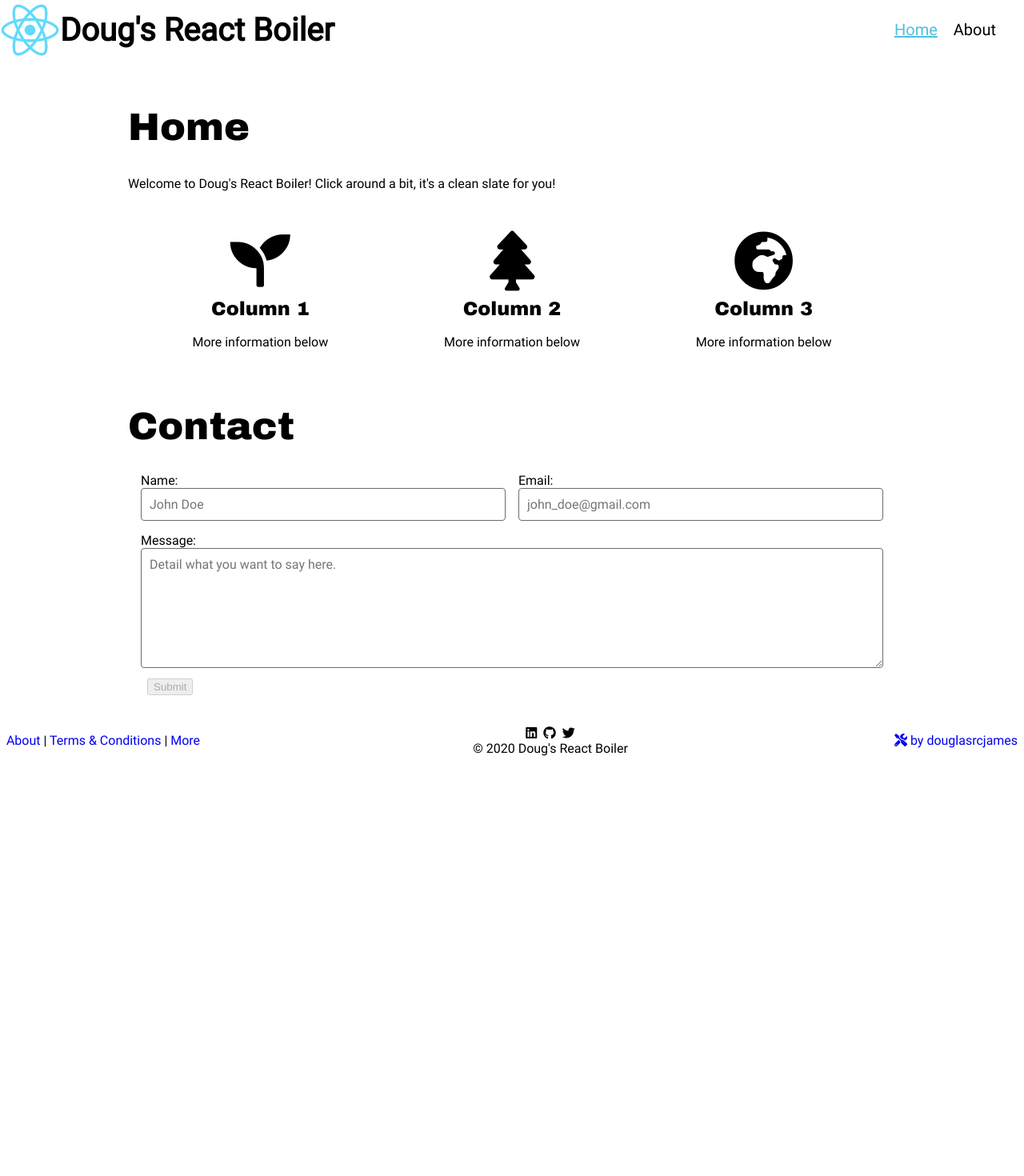
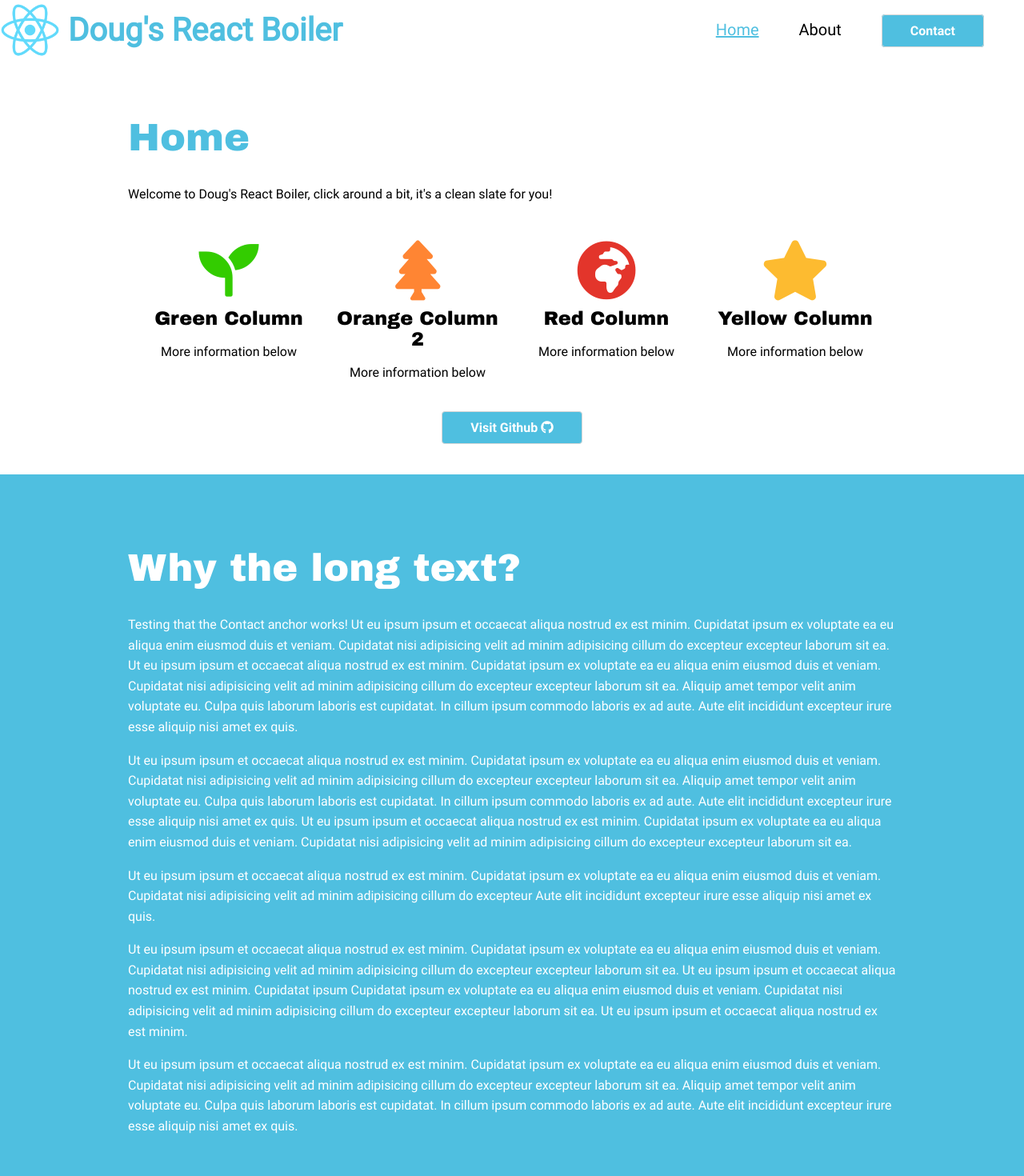
Before and after one commit to douglasrcjames/dougs-react-boiler, a React (Create React App) app: page / in a window 1280 px wide. Shown: the top 1470 px of the page at 80% size. Before the commit the page ends 956 px from the top, so only its background shows below. Built offline with nearby package versions, Linux system fonts and the light colour scheme; no server answers; a web font is replaced by a local one.

Commit message:
Added basic button, Contact Anchor,  and more!
Colors to icons, gituhb link, full width background! looks great right?!

deployed

```diff
--- a/package.json
+++ b/package.json
@@ -15,6 +15,7 @@
     "react-ga": "^3.2.0",
     "react-helmet": "^6.1.0",
     "react-router-dom": "^5.2.0",
+    "react-router-hash-link": "^2.2.2",
     "yup": "^0.29.3"
   },
   "scripts": {
--- a/src/assets/css/Align.scss
+++ b/src/assets/css/Align.scss
@@ -19,21 +19,14 @@ body {
 /* Large */
 @media screen and (min-width: 1181px) {
     .wrapper {
-        /* For outer div holding the body */
         margin: 0 auto;
         width: 75%;
-        padding: 2% 0 0 0;
+        padding: 3% 0;
     }
 
     .wrapper-w-img {
         padding: 0 5% 0 7%;
       }
-
-    .top-wrapper {
-        margin: 0 auto;
-        width: 100%;
-        padding: 3% 0 0 0;
-    }
 
     .xl-container {
         margin: auto;
@@ -65,18 +58,12 @@ body {
     .wrapper {
         margin: 0 auto;
         width: 80%;
-        padding: 2% 0 0 0;
+        padding: 2% 0;
     }
 
     .wrapper-w-img {
-        padding: 0 1% 0 1%;
+        padding: 0 1%;
       }
-
-    .top-wrapper {
-        margin: 0 auto;
-        width: 100%;
-        padding: 7.5% 0 0 0;
-    }
 
     .xl-container {
         margin: auto;
@@ -108,18 +95,13 @@ body {
     .wrapper {
         margin: 0 auto;
         width: 90%;
-        padding: 2% 0 0 0;
+        padding: 2% 0%;
     }
 
     .wrapper-w-img {
-        padding: 0 1% 0 1%;
+        padding: 0 1%;
       }
 
-    .top-wrapper {
-        margin: 0 auto;
-        width: 100%;
-        padding: 15% 0 0 0;
-    }
 
     .xl-container {
         margin: auto;
@@ -428,6 +410,7 @@ body {
     padding-bottom: 10px;
     display: flex;
     align-items: center;
+    margin-left: 10px;
   }
 
   @media screen and (max-width: 900px) {
--- a/src/assets/css/Forms.scss
+++ b/src/assets/css/Forms.scss
@@ -37,3 +37,23 @@ textarea {
   border-radius: 4px;
   background-color: white;
 }
+
+// Buttons
+.md-blue-btn {
+  background-color: $blue;
+  font-family: $roboto-bold;
+  font-size: 16px;
+  border-radius: 4px;
+  padding: 10px 35px;
+  color: $white;
+  border: $light-grey solid 1px;
+  cursor: pointer;
+}
+
+.md-blue-btn:hover {
+  background-color: $light-blue;
+}
+
+.md-blue-btn:focus {
+  border: none;
+}
--- a/src/assets/css/Header.scss
+++ b/src/assets/css/Header.scss
@@ -11,16 +11,18 @@
 
 .nav-l-text {
     font-size: 2.5rem;
-    color: black;
+    color: $black;
     vertical-align: middle;
     display: inline-block;
     font-weight: 700;
+    margin-left: 10px;
+    color: $blue
 }
 
 .nav-links {
     float: right;
     text-align: right;
-    padding-right: 25px;
+    padding-right: 50px;
 }
 
 .nav-link {
@@ -29,7 +31,7 @@
     height: 75px;
     line-height: 75px;
     color: $black !important;
-    padding: 0px 10px 0px 10px;
+    padding: 0 25px;
     font-size: 20px;
   }
 
@@ -40,6 +42,10 @@
 .nav-select {
     color: $blue !important;
     text-decoration: underline !important;
+}
+
+.nav-button {
+    margin-left: 25px;
 }
 
 /* Mobile */
--- a/src/assets/css/Misc.scss
+++ b/src/assets/css/Misc.scss
@@ -69,12 +69,25 @@
 /*
 * Background colors
 */
-.background-blue {
+.full-width {
+    width: 100vw;
+    position: relative;
+    left: 50%;
+    right: 50%;
+    margin: 0 -50vw;
+    padding: 20px 0;
+  }
+
+.bg-blue {
     background: $blue
 }
 
-.background-white {
+.bg-white {
     background: $white
+}
+
+.bg-black {
+    background: $black
 }
 
 /*
@@ -139,6 +152,10 @@ tbody tr:hover {
     box-shadow: 0 8px 16px 0 rgba(0,0,0,0.2);
 }
 
+/* Full width backgrounds */
+
+
+
 /*
 * Misc
 */
--- a/src/assets/css/Text.scss
+++ b/src/assets/css/Text.scss
@@ -22,11 +22,13 @@
 h1 {
     font-size: 3em;
     font-family: $roboto-black;
+    color: $blue;
 }
 
 h2 {
     font-size: 2.5em;
     font-family: $roboto-black;
+    color: $blue;
 }
 
 h3 {
--- a/src/components/misc/ContactForm.js
+++ b/src/components/misc/ContactForm.js
@@ -106,6 +106,7 @@ export default class ContactForm extends Component {
                                     <Col xs={12}>
                                         <button
                                             type="submit"
+                                            className="md-blue-btn"
                                             disabled={!props.dirty && !props.isSubmitting}>
                                                 Submit
                                         </button>
--- a/src/components/misc/Header.js
+++ b/src/components/misc/Header.js
@@ -1,5 +1,7 @@
 import React, { Component } from 'react'
 import { NavLink, Link, withRouter } from "react-router-dom";
+import { HashLink as HashNavLink } from 'react-router-hash-link';
+
 import "../../assets/css/Header.scss";
 
 class Header extends Component {
@@ -31,6 +33,11 @@ class Header extends Component {
                             activeClassName="nav-select">
                             About
                         </NavLink>
+                        <HashNavLink
+                            to="/#Contact"
+                            className="md-blue-btn nav-button">
+                            Contact
+                        </HashNavLink>
                     </div>
 
                 </nav>
--- a/src/components/pages/About.js
+++ b/src/components/pages/About.js
@@ -19,9 +19,11 @@ export default class About extends Component {
                 </p>
 
                 <div className="center-text">
-                    <button>
-                        <Link to="/bad-link">See 404 error</Link>
-                    </button>
+                    <Link to="/bad-link">
+                        <button className="md-blue-btn">
+                            See 404 error
+                        </button>
+                    </Link>
                 </div>
 
                 <p>
--- a/src/components/pages/Home.js
+++ b/src/components/pages/Home.js
@@ -6,37 +6,95 @@ import ContactForm from '../misc/ContactForm';
 export default class Home extends Component {
     render() {
         return (
+            <>
             <div className="wrapper">
                 <Helmet>
                     <title>Home | Doug's React Boiler</title>
                 </Helmet>
                 <h1>Home</h1>
                 {/* TODO: update content */}
-                <p>Welcome to Doug's React Boiler! Click around a bit, it's a clean slate for you!</p>
+                <p>Welcome to Doug's React Boiler, click around a bit, it's a clean slate for you!</p>
                 <br/>
                 <Grid fluid>
                     <Row center="xs">
-                        <Col xs={12} sm={4}>
-                            <i className="fas fa-seedling xl-icon" />
-                            <h3>Column 1</h3>
+                        <Col xs={12} sm={3}>
+                            <i className="fas fa-seedling xl-icon green" />
+                            <h3>Green Column</h3>
                             <p>More information below</p>
                         </Col>
-                        <Col xs={12} sm={4}>
-                            <i className="fas fa-tree xl-icon" />
-                            <h3>Column 2</h3>
+                        <Col xs={12} sm={3}>
+                            <i className="fas fa-tree xl-icon orange" />
+                            <h3>Orange Column 2</h3>
                             <p>More information below</p>
                         </Col>
-                        <Col xs={12} sm={4}>
-                            <i className="fas fa-globe-africa xl-icon" />
-                            <h3>Column 3</h3>
+                        <Col xs={12} sm={3}>
+                            <i className="fas fa-globe-africa xl-icon red" />
+                            <h3>Red Column</h3>
+                            <p>More information below</p>
+                        </Col>
+                        <Col xs={12} sm={3}>
+                            <i className="fas fa-star xl-icon yellow" />
+                            <h3>Yellow Column</h3>
                             <p>More information below</p>
                         </Col>
                     </Row>
                 </Grid>
                 <br/>
-                <h1>Contact</h1>
+                <div className="center-text">
+                    <a href="https://www.github.com/douglasrcjames/dougs-react-boiler" target="_blank" rel="noopener noreferrer">
+                        <button className="md-blue-btn">
+                            Visit Github <i className="fab fa-github" />
+                        </button>
+                    </a>
+                </div>
+            </div>
+            <div className="full-width bg-blue">
+                <div className="wrapper white">
+                    <h1 className="white">Why the long text?</h1>
+                    <p>
+                        Testing that the Contact anchor works! Ut eu ipsum ipsum et occaecat aliqua nostrud ex est minim.
+                        Cupidatat ipsum ex voluptate ea eu aliqua enim eiusmod duis et veniam. Cupidatat nisi adipisicing velit ad
+                        minim adipisicing cillum do excepteur excepteur laborum sit ea. Ut eu ipsum ipsum et occaecat aliqua nostrud ex est minim.
+                        Cupidatat ipsum ex voluptate ea eu aliqua enim eiusmod duis et veniam. Cupidatat nisi adipisicing velit ad
+                        minim adipisicing cillum do excepteur excepteur laborum sit ea. Aliquip amet tempor velit anim voluptate eu. Culpa quis laborum laboris est cupidatat.
+                        In cillum ipsum commodo laboris ex ad aute. Aute elit incididunt excepteur irure esse aliquip nisi amet ex quis.
+                    </p>
+                    <p>
+                        Ut eu ipsum ipsum et occaecat aliqua nostrud ex est minim.
+                        Cupidatat ipsum ex voluptate ea eu aliqua enim eiusmod duis et veniam. Cupidatat nisi adipisicing velit ad
+                        minim adipisicing cillum do excepteur excepteur laborum sit ea. Aliquip amet tempor velit anim voluptate eu. Culpa quis laborum laboris est cupidatat.
+                        In cillum ipsum commodo laboris ex ad aute. Aute elit incididunt excepteur irure esse aliquip nisi amet ex quis.
+                        Ut eu ipsum ipsum et occaecat aliqua nostrud ex est minim.
+                        Cupidatat ipsum ex voluptate ea eu aliqua enim eiusmod duis et veniam. Cupidatat nisi adipisicing velit ad
+                        minim adipisicing cillum do excepteur excepteur laborum sit ea.
+                    </p>
+                    <p>
+                        Ut eu ipsum ipsum et occaecat aliqua nostrud ex est minim.
+                        Cupidatat ipsum ex voluptate ea eu aliqua enim eiusmod duis et veniam. Cupidatat nisi adipisicing velit ad
+                        minim adipisicing cillum do excepteur Aute elit incididunt excepteur irure esse aliquip nisi amet ex quis.
+                    </p>
+                    <p>
+                        Ut eu ipsum ipsum et occaecat aliqua nostrud ex est minim.
+                        Cupidatat ipsum ex voluptate ea eu aliqua enim eiusmod duis et veniam. Cupidatat nisi adipisicing velit ad
+                        minim adipisicing cillum do excepteur excepteur laborum sit ea.
+                        Ut eu ipsum ipsum et occaecat aliqua nostrud ex est minim.
+                        Cupidatat ipsum Cupidatat ipsum ex voluptate ea eu aliqua enim eiusmod duis et veniam. Cupidatat nisi adipisicing velit ad
+                        minim adipisicing cillum do excepteur excepteur laborum sit ea.
+                        Ut eu ipsum ipsum et occaecat aliqua nostrud ex est minim.
+                    </p>
+                    <p>
+                        Ut eu ipsum ipsum et occaecat aliqua nostrud ex est minim.
+                        Cupidatat ipsum ex voluptate ea eu aliqua enim eiusmod duis et veniam. Cupidatat nisi adipisicing velit ad
+                        minim adipisicing cillum do excepteur excepteur laborum sit ea. Aliquip amet tempor velit anim voluptate eu. Culpa quis laborum laboris est cupidatat.
+                        In cillum ipsum commodo laboris ex ad aute. Aute elit incididunt excepteur irure esse aliquip nisi amet ex quis.
+                    </p>
+                </div>
+            </div>
+            <div className="wrapper">
+                <h1><a id="Contact" className="anchor" href="/#">Contact</a>Contact</h1>
                 <ContactForm />
             </div>
+            </>
         )
     }
 }
```
Also changed, not shown: 2 other files (tests, documents, lock files or other folders). Lines whose indentation alone changed are shown as unchanged.
